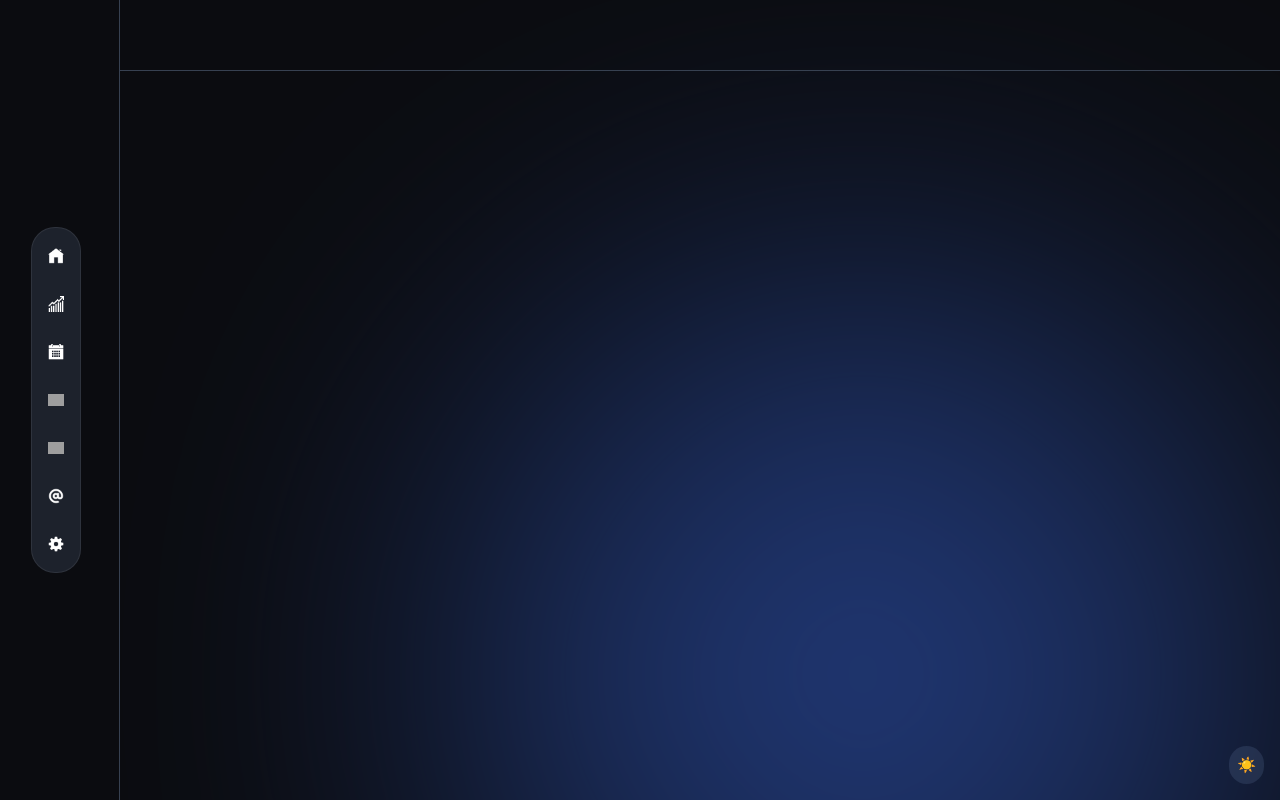
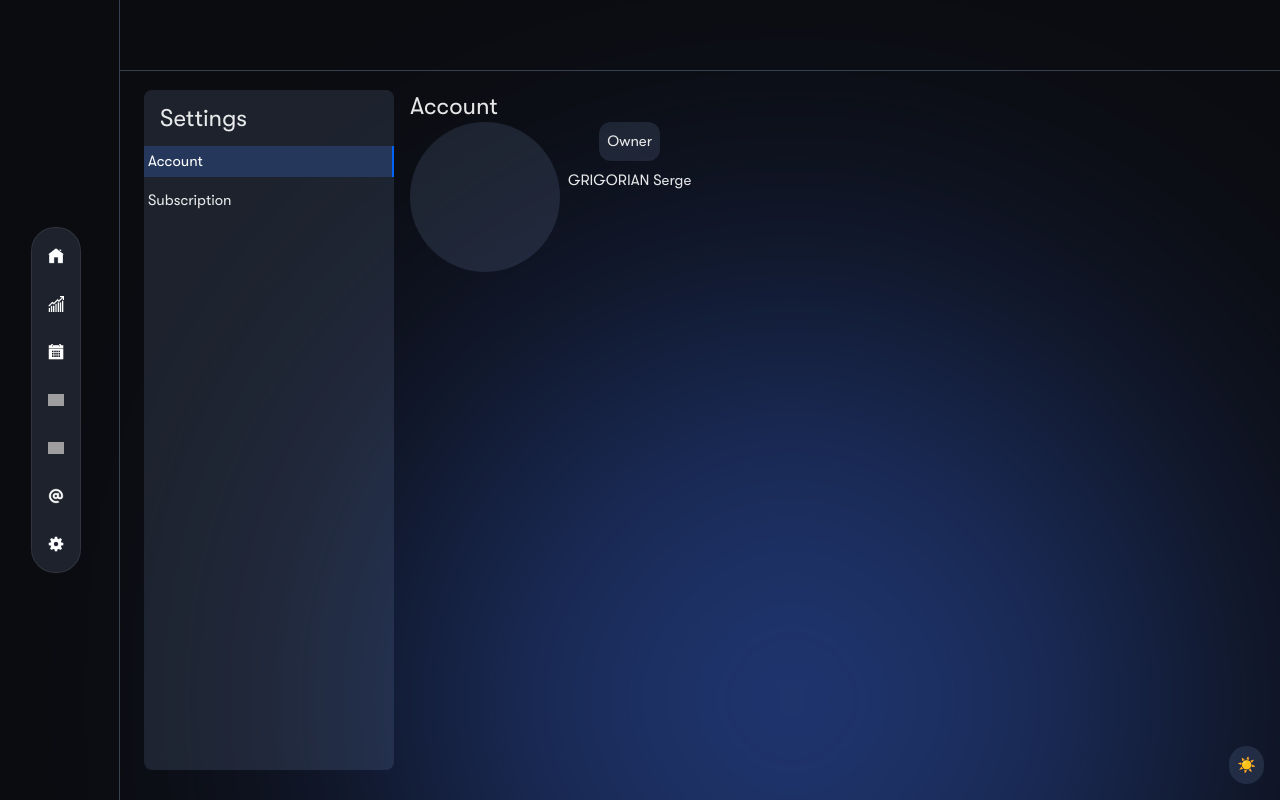
Before and after one commit to Serge01700/Dashboard-Multi-Api, a Vue app in the folder dashboard-api/frontend/: page /dashboard/settings in a window 1280 px wide. Built offline with nearby package versions, Linux system fonts and the light colour scheme; no server answers; grey boxes are pictures that could not be loaded.

Commit message:
settings page

```diff
--- a/dashboard-api/frontend/src/assets/main.css
+++ b/dashboard-api/frontend/src/assets/main.css
@@ -13,6 +13,7 @@
   /* Thème sombre */
   --color-sidebar: #1f28338e;
   --color-bg-dark : #adb2ba2b;
+  --active-bg: #25385c;
   --color-dark-bg: #0B0C10;
   --color-dark-card: rgba(135, 164, 210, 0.15);
   --color-dark-border: rgba(255, 255, 255, 0.08);
@@ -35,6 +36,7 @@
   --color-light-shadow: rgba(135, 164, 210, 0.2);
   --color-light-shadow-hover: rgba(135, 164, 210, 0.3);
   --color-light-ellipse: #87A4D2;
+  --color-light-text-black: #000000;
 }
 
 .bg-dark-sidebar{
@@ -43,6 +45,13 @@
 
 .bg-dark {
   background-color: var(--color-dark-bg);
+}
+
+.bg-active {
+  background-color: var(--active-bg) ;
+  border-right: 2px solid #0164F8;
+  color: white;
+
 }
 
 .bg-dark-2{
@@ -117,6 +126,9 @@
   box-shadow: 0 12px 40px 0 var(--color-light-shadow-hover);
 }
 
+.text-light-text-black {
+  color: var(--color-light-text-black);
+}
 
 /* PERSONALISATION DE SCROLLBAR */
 
--- a/dashboard-api/frontend/src/page/DashboardSettings.vue
+++ b/dashboard-api/frontend/src/page/DashboardSettings.vue
@@ -1,13 +1,76 @@
 <template>
+<div class="settings flex">
+    <nav
+    :class="[ isDarkMode ? 'bg-dark-card rounded-lg space-beetween' : 'bg-light-card rounded-lg', 'h-[85vh] w-[250px]']">
+    <h1 class="mx-4 pt-3 pb-3 text-2xl font-thin "
+      :class="[ isDarkMode ? 'text-dark-text-primary' : 'text-light-text-primary']">Settings</h1>
+
+      <ul class=" flex flex-col gap-2">
+        <li
+         v-for="item in menuItems"
+         :key="item.id"
+         :class="[
+           activeItem === item.id
+             ? 'bg-active text-white'
+             : isDarkMode
+               ? 'text-dark-text-primary'
+               : 'text-light-text-black',
+           'cursor-pointer p-1',
+         ]"
+         @click="setActiveItem(item.id)">
+         {{ item.label }}
+        </li>
+
+      </ul>
+    </nav>
+    <main class="content-settings flex-1 ml-4">
+      <p class="text-2xl font-thin"
+      :class="[ isDarkMode ? 'text-dark-text-primary' : 'text-light-text-primary']">Account</p>
+      <div class="flex flex-col gap-2">
+        <div class="flex flex-row gap-2">
+            <p class=" rounded-full bg-dark-card w-[150px] h-[150px]"></p>
+            <div class="flex flex-col gap-2">
+                <p class="text-md font-thin mx-auto p-2 rounded-xl"
+                :class="[ isDarkMode ? 'text-dark-text-primary bg-dark-card' : 'text-light-text-primary bg-light-card']">Owner</p>
+                <p :class="[ isDarkMode ? 'text-dark-text-primary' : 'text-light-text-primary']"
+                >GRIGORIAN Serge</p>
+            </div>
+
+        </div>
+      </div>
+    </main>
+</div>
 
 </template>
 
-<script>
-export default {
+<script setup>
+import { ref } from 'vue' ;
 
+const props = defineProps({
+    isDarkMode : {
+        type: Boolean,
+        required: true
+    }
+})
+
+const activeItem = ref('account');
+
+const menuItems = [
+    { id: 'account', label: 'Account' },
+    { id: 'subscription', label: 'Subscription'}
+]
+
+function setActiveItem(item) {
+    activeItem.value = item;
 }
+
 </script>
 
 <style>
+* {
+    margin: 0;
+    padding: 0;
+}
+
 
 </style>
```
